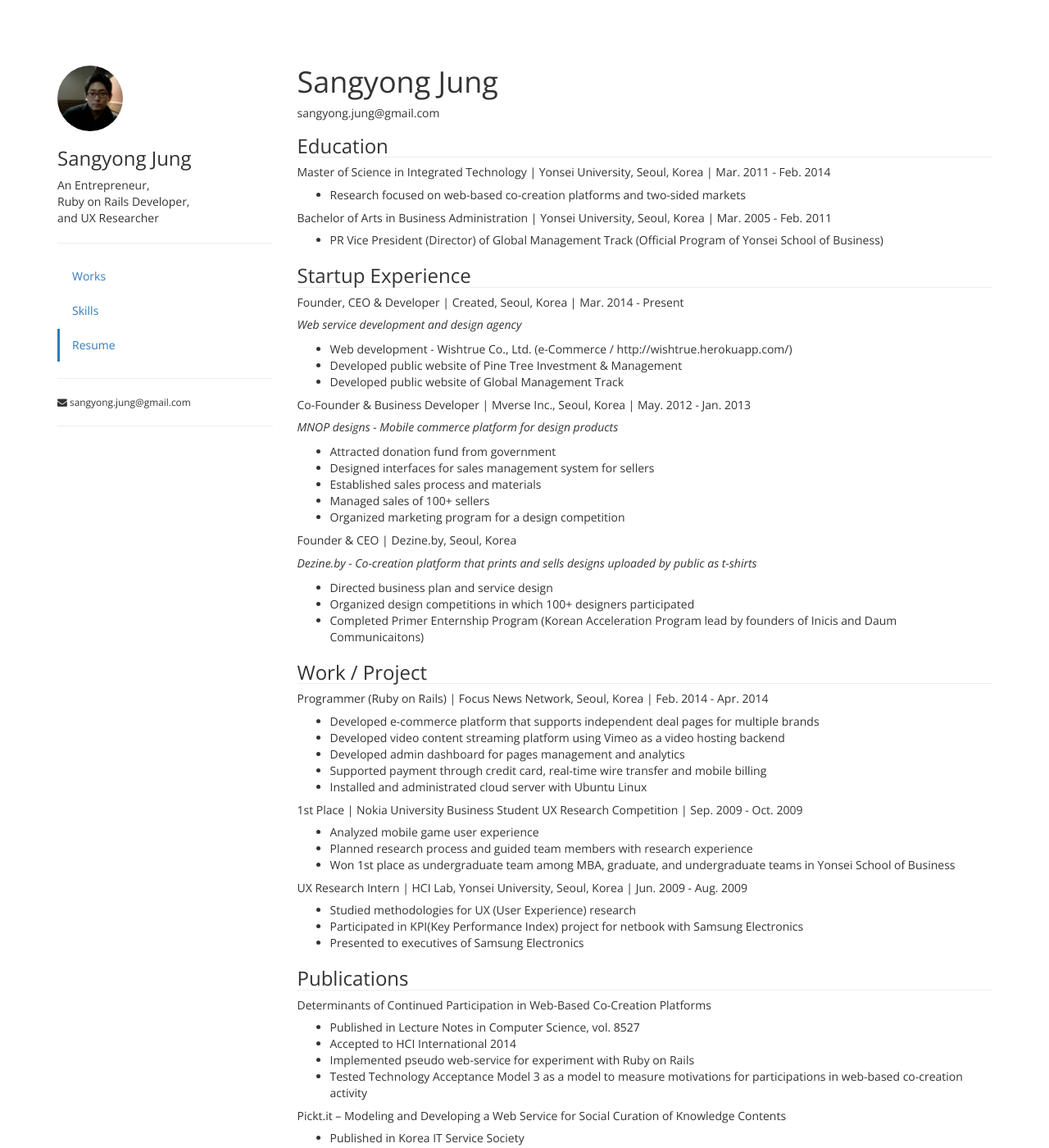
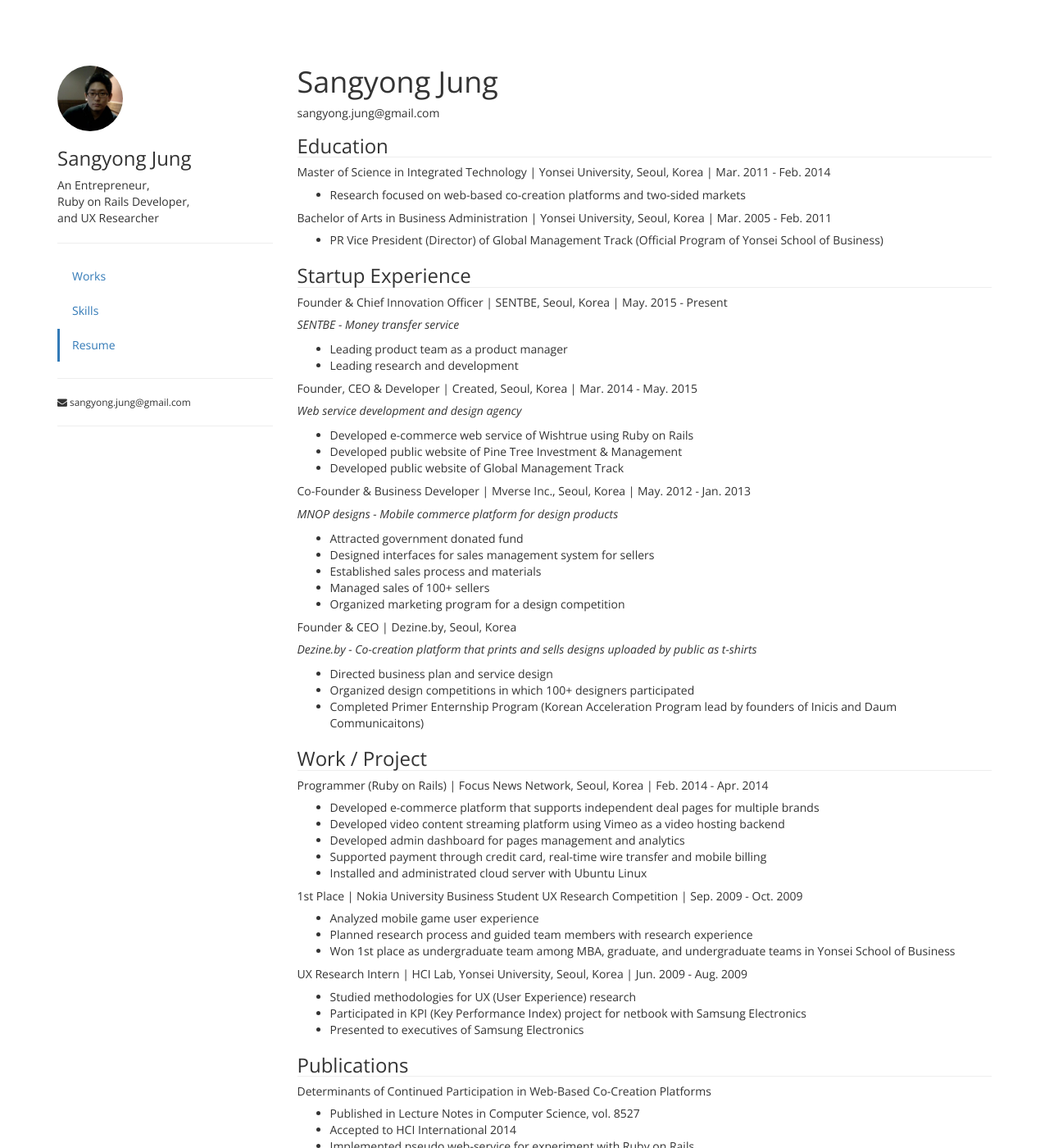
Before and after one commit to sangyongjung/sangyongjung.github.io, a Jekyll site: the page built from 3_resume.md, in a window 1280 px wide and 1400 px high. Shown: the whole window at 82% size. Built offline with Jekyll 4.4.1, drawn with Linux system fonts in a browser that asks for light colours; nearby versions of some CDN libraries; some web fonts are replaced; some of the changed text lies outside the part shown.

Commit message:
Update resume

```diff
--- a/3_resume.md
+++ b/3_resume.md
@@ -21,17 +21,23 @@ navigation: Resume
 
 <h3 class="section">Startup Experience</h3>
 
-##### Founder, CEO & Developer | Created, Seoul, Korea | Mar. 2014 - Present
+##### Founder & Chief Innovation Officer | SENTBE, Seoul, Korea | May. 2015 - Present
+*SENTBE - Money transfer service*
+
+- Leading product team as a product manager
+- Leading research and development
+
+##### Founder, CEO & Developer | Created, Seoul, Korea | Mar. 2014 - May. 2015
 *Web service development and design agency*
 
-- Web development - Wishtrue Co., Ltd. (e-Commerce / http://wishtrue.herokuapp.com/)
+- Developed e-commerce web service of Wishtrue using Ruby on Rails
 - Developed public website of Pine Tree Investment & Management
 - Developed public website of Global Management Track
 
 ##### Co-Founder & Business Developer | Mverse Inc., Seoul, Korea | May. 2012 - Jan. 2013
 *MNOP designs - Mobile commerce platform for design products*
 
-- Attracted donation fund from government
+- Attracted government donated fund
 - Designed interfaces for sales management system for sellers
 - Established sales process and materials
 - Managed sales of 100+ sellers
@@ -63,7 +69,7 @@ navigation: Resume
 
 ##### UX Research Intern | HCI Lab, Yonsei University, Seoul, Korea | Jun. 2009 - Aug. 2009
 - Studied methodologies for UX (User Experience) research
-- Participated in KPI(Key Performance Index) project for netbook with Samsung Electronics
+- Participated in KPI (Key Performance Index) project for netbook with Samsung Electronics
 - Presented to executives of Samsung Electronics
 
 
```
Also changed, not shown: other parts of 3_resume.md (+3 -4 lines).
